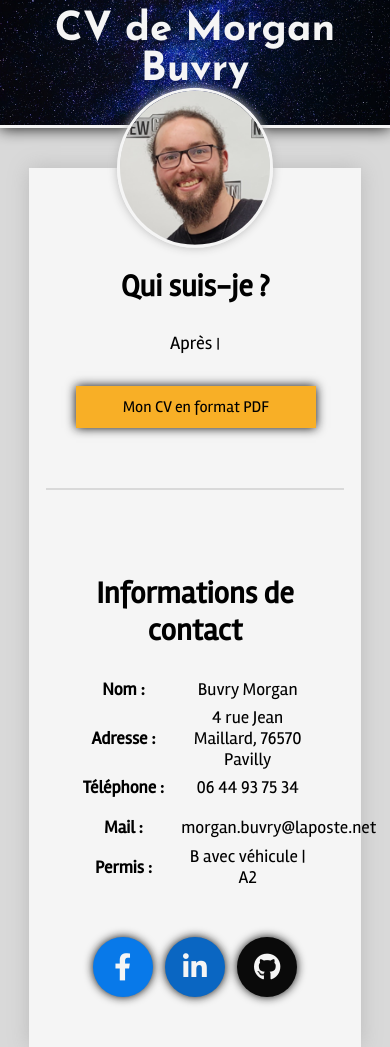
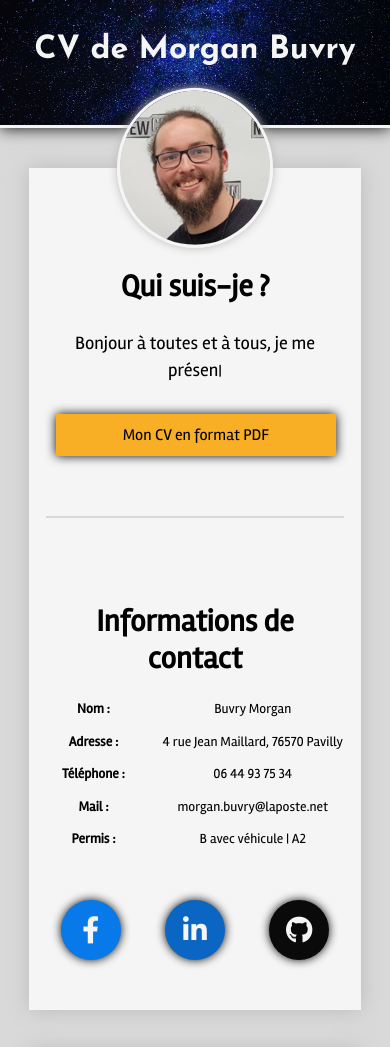
Before and after one commit to MorganBuvry/MorganBuvry.github.io, a website: page CV/index.html in a window 390 px wide. Shown: the top 1047 px of the page. Drawn offline with nearby package versions, Linux system fonts and the light colour scheme.

Commit message:
Modification du responsive et de la taille du footer

```diff
--- a/CV/index.html
+++ b/CV/index.html
@@ -30,7 +30,9 @@
                 <div class="profil-container">
                     <div class="a-propos">
                         <h2>Qui suis-je ?</h2>
-                        <span class="typed" id="typedText"></span>
+                        <div class="typed">
+                            <span id="typedText"></span>
+                        </div>
                         <a href="./media/CV_Morgan_Buvry.pdf" target="_blank">Mon CV en format PDF</a>
                     </div>
                     <div class="contact">
--- a/CV/script.js
+++ b/CV/script.js
@@ -1,21 +1,5 @@
-// NAVBAR
-let lastScrollTop = 0;
-navbar = document.getElementById("navbar");
-
-window.addEventListener("scroll", function () {
-  const scrollTop =
-    window.pageTOffset || this.document.documentElement.scrollTop;
-
-  if (scrollTop > lastScrollTop) {
-    navbar.style.top = "-50px";
-  } else {
-    navbar.style.top = "0px";
-  }
-  lastScrollTop = scrollTop;
-});
-
 // TYPED
-let typed = new Typed(".typed", {
+let typed = new Typed("#typedText", {
   strings: [
     "Bonjour à toutes et à tous, je me présente, je m'appelle Morgan Buvry.",
     "Après sept années à travailler en usine agroalimentaire, j'ai décidé de me lancer à fond dans l'apprentissage du code. <br> Voilà maintenant plusieurs mois que j'apprends le code en autodidacte et que je me forme aux langages Front tels que HTML, CSS et Javascript. <br> Je recherche maintenant une entreprise qui m'accompagnera dans mon projet de reconversion pour devenir développeur web.",
--- a/CV/style.css
+++ b/CV/style.css
@@ -54,10 +54,10 @@ a:visited {
 header,
 footer {
   background: url(./media/header_footer_bg.jpg) center/cover;
-  height: 150px;
 }
 
 header {
+  height: 150px;
   margin-top: -25px;
   display: flex;
   justify-content: center;
@@ -74,6 +74,7 @@ h1 {
 
 footer {
   border-top: 3px solid rgb(245, 245, 245);
+  height: 75px;
 }
 
 /* SECTION PROFIL */
@@ -110,13 +111,17 @@ footer {
 
 .a-propos {
   padding: 60px 0;
-  margin: 0 30px;
+  margin: 0 30px 0 0;
+}
+
+.typed {
+  text-align: justify;
+  line-height: 26px;
+  margin: 15px 0;
 }
 
 #typedText {
-  font-size: 1.15rem;
-  line-height: 26px;
-  margin: 15px 0;
+  font-size: 1.22rem;
 }
 
 .a-propos a {
@@ -138,7 +143,7 @@ footer {
 
 .contact {
   border-left: 2px solid rgb(217, 217, 217);
-  padding: 60px 30px 20px;
+  padding: 60px 0px 20px 30px;
 }
 
 .contact-grid {
@@ -179,7 +184,6 @@ footer {
 
 .social li {
   font-size: 1.7rem;
-  margin: 0 5px;
 }
 
 .social i {
@@ -414,12 +418,24 @@ figcaption {
 
   /* HEADER */
   h1 {
-    font-size: 2.5rem;
+    font-size: 2rem;
   }
 
   /* SECTION PROFIL */
   .profil-container {
     display: block;
+  }
+
+  .typed {
+    text-align: center;
+  }
+
+  #typedText {
+    font-size: 1.15rem;
+  }
+
+  .a-propos {
+    margin: 0 10px;
   }
 
   .a-propos h2 {
@@ -429,6 +445,22 @@ figcaption {
   .contact {
     border-left: none;
     border-top: 2px solid rgb(217, 217, 217);
+    padding-left: 0;
+  }
+
+  .contact-grid {
+    grid-template-columns: 32% 68%;
+    gap: 5px;
+  }
+
+  .contact-alignement {
+    margin-top: -30px;
+  }
+
+  .contact-grid h5,
+  .contact-grid p,
+  .contact-grid a {
+    font-size: 0.85rem;
   }
 
   /* SECTION EXPERIENCES + SECTION FORMATIONS */
```
